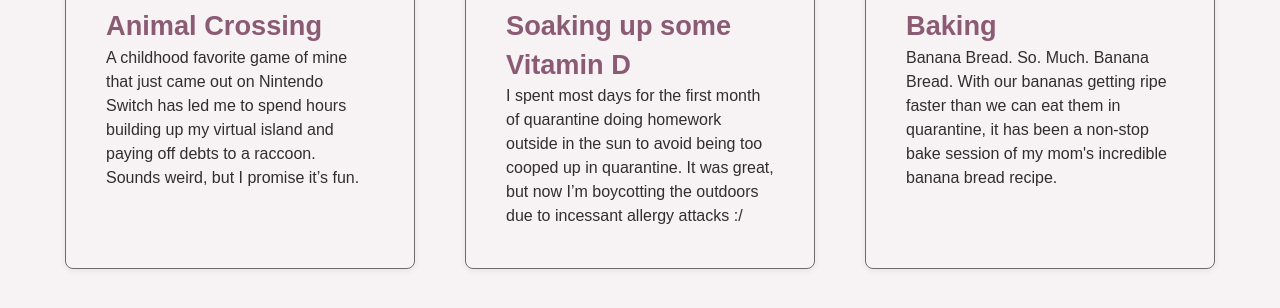
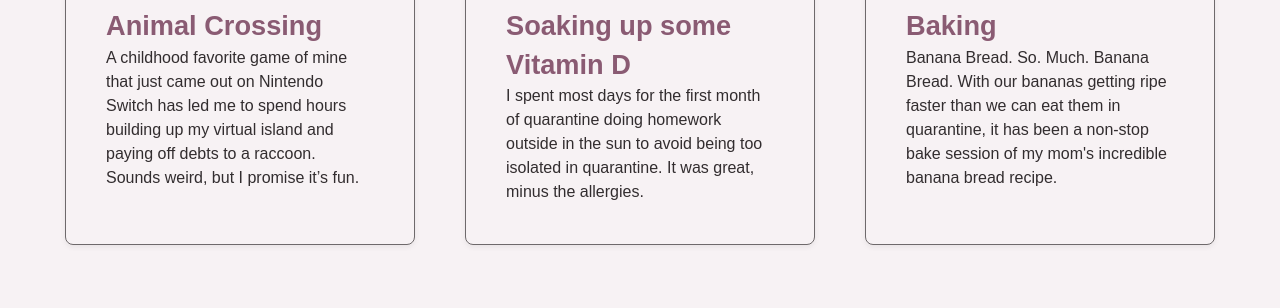
Before and after one commit to wknorp/grc339-site, a plain HTML site: page hobbies.html in a window 1280 px wide. Shown: the part 1368-1676 px from the top of the page. Drawn offline with Linux system fonts and the light colour scheme; a script that the page names is missing; a web font is replaced by a local one.

Commit message:
Update hobbies.html

```diff
--- a/hobbies.html
+++ b/hobbies.html
@@ -100,8 +100,7 @@
             <article class="cardarticle">
                <h2 class="cardH2">Soaking up some Vitamin D</h2>
                <p>I spent most days for the first month of quarantine doing homework outside in the sun
-                  to avoid being too cooped up in quarantine. It was great, but now I’m boycotting
-                  the outdoors due to incessant allergy attacks :/
+                  to avoid being too isolated in quarantine. It was great, minus the allergies.
                </p>
             </article>
          </div>
```
